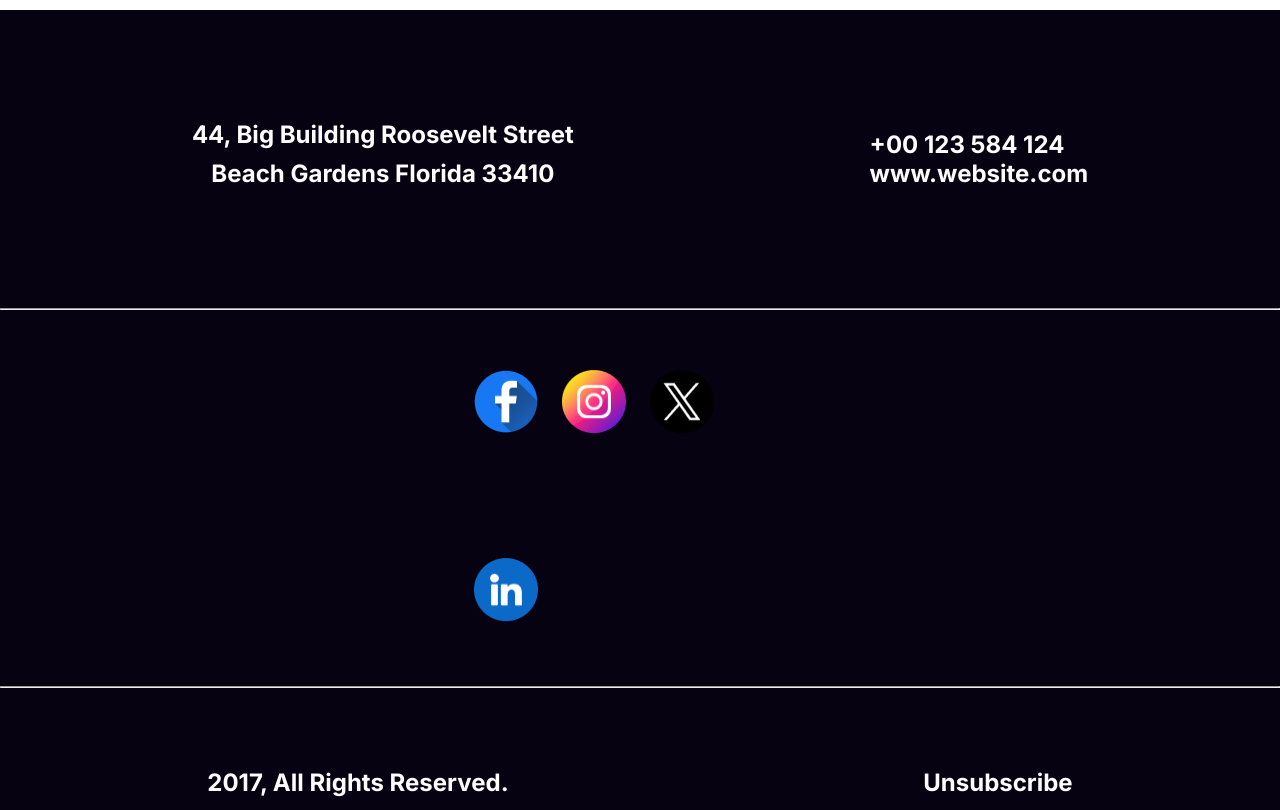
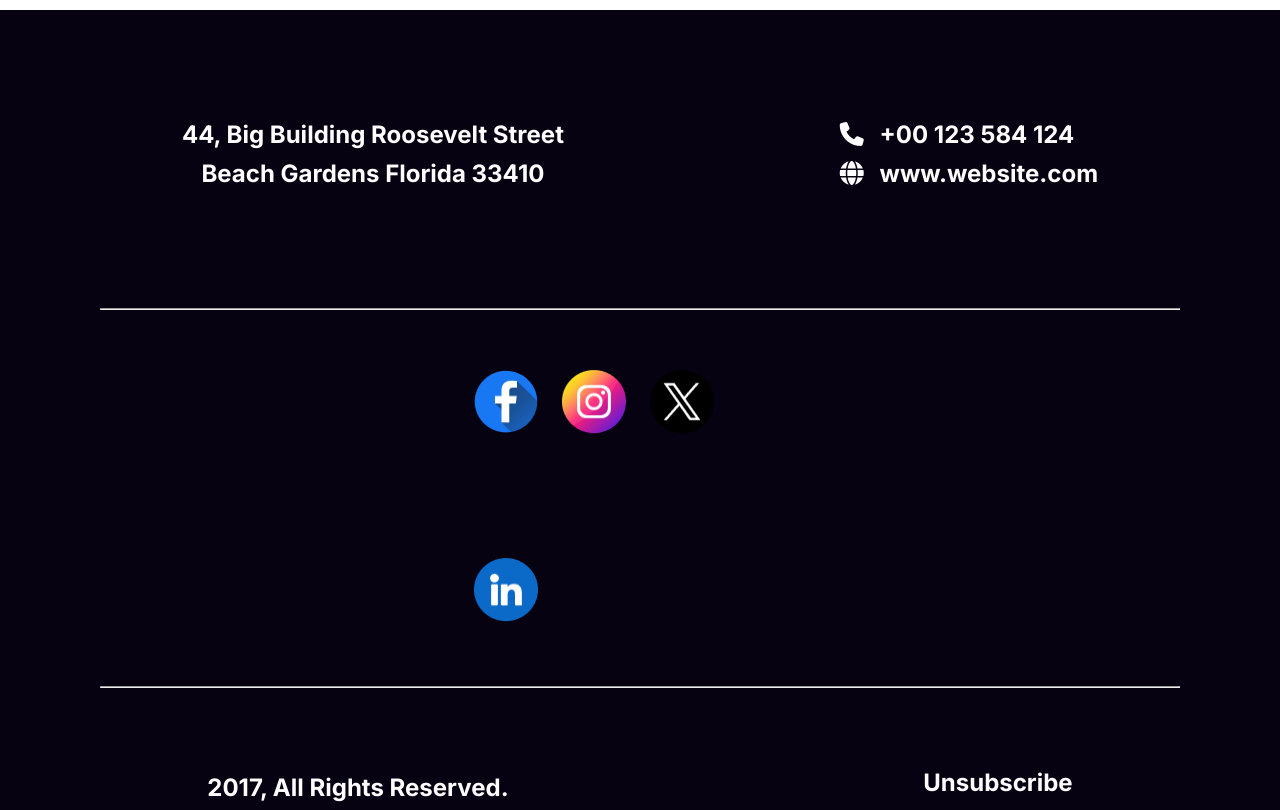
Before and after one commit to mazbah2722/first-assingment, a plain HTML site: page index.html in a window 1280 px wide. Shown: the part 5720-6530 px from the top of the page. Drawn offline with Linux system fonts and the light colour scheme.

Commit message:
code update

```diff
--- a/index.html
+++ b/index.html
@@ -4,6 +4,7 @@
     <meta charset="UTF-8">
     <meta name="viewport" content="width=device-width, initial-scale=1.0">
     <title>First Assignment</title>
+    <link rel="stylesheet" href="https://cdnjs.cloudflare.com/ajax/libs/font-awesome/6.5.1/css/all.min.css">
     <link rel="stylesheet" href="style.css">
     <link rel="preconnect" href="https://fonts.googleapis.com">
     <link rel="preconnect" href="https://fonts.gstatic.com" crossorigin>
@@ -117,11 +118,11 @@
         <div class="footer-row1">
             <div class="column1">
                 <h4>44, Big Building Roosevelt Street</h4>
-                <h4>  Beach Gardens Florida 33410</h4>
+                <h4> Beach Gardens Florida 33410</h4>
             </div>
             <div class="column2">
-                <h4>+00 123 584 124</h4>
-                <h4>www.website.com</h4>
+                <h4><i class="fa fa-phone" aria-hidden="true"></i> +00 123 584 124</h4>
+                <h4><i class="fa fa-globe" aria-hidden="true"></i> www.website.com</h4>
             </div>
 
         </div>
--- a/style.css
+++ b/style.css
@@ -393,6 +393,16 @@
   align-items: center;
   margin-top: 80px;
 }
-hr{
-
+.footer-section hr{
+  margin-right: 100px;
+  margin-left: 100px;
+  color: #FFFFFF26;
 }
+.column2 .fa{
+    width: 24px;
+    height: 24px;
+    margin-right: 10px;
+}
+.column2 h4{
+    padding-bottom: 10px;
+}
```
